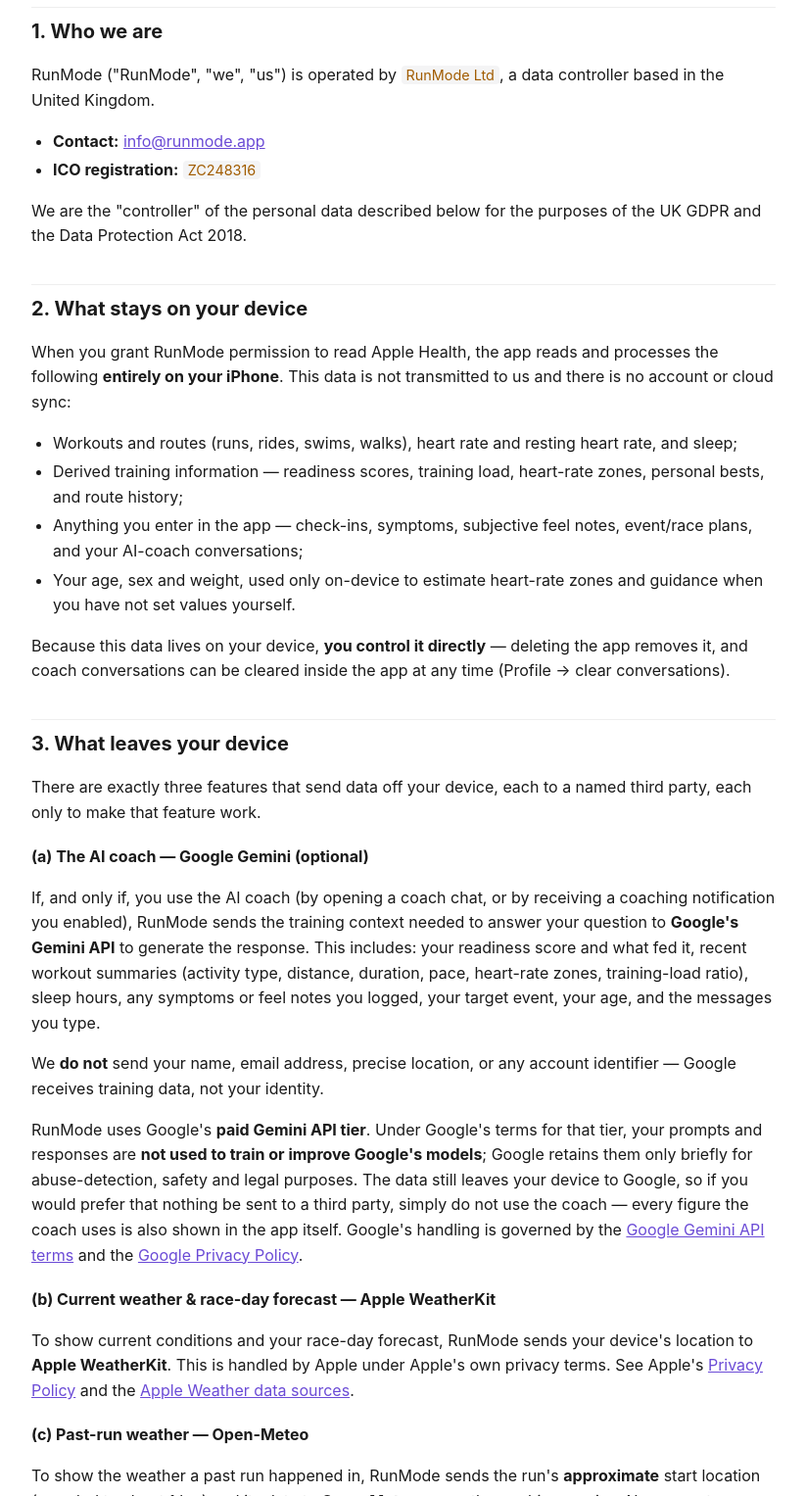
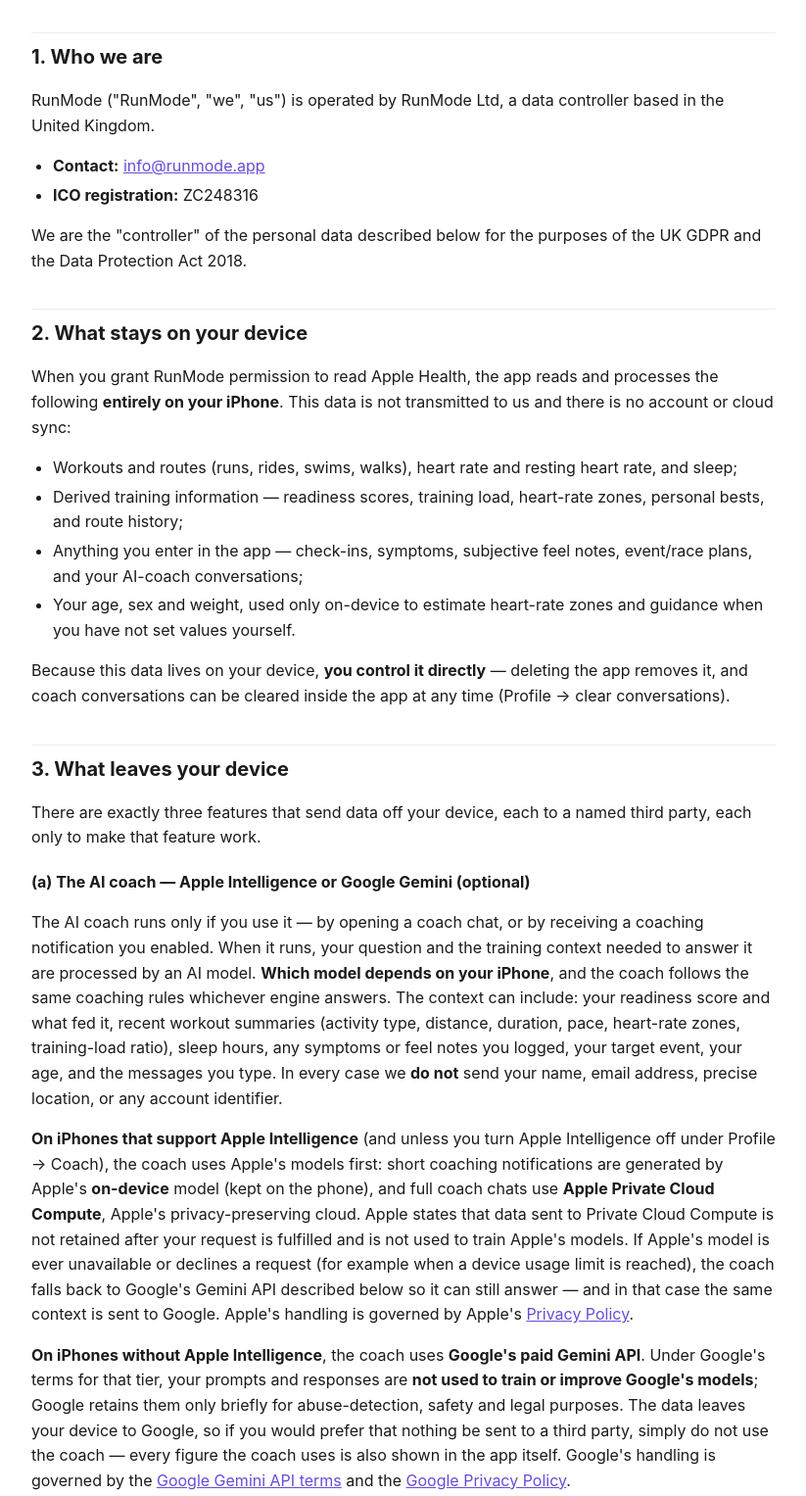
Before and after one commit to ahs786-web/runmode-site, a plain HTML site: page privacy/index.html in a window 1280 px wide. Shown: the part 441-1968 px from the top of the page at 98% size, without its empty margins (228-1051 px from the left). Drawn offline with Linux system fonts and the light colour scheme.

Commit message:
Update privacy policy: Apple Intelligence coach architecture

```diff
--- a/privacy/index.html
+++ b/privacy/index.html
@@ -31,19 +31,19 @@
 <body>
 
 <h1>RunMode — Privacy Policy</h1>
-<p class="updated">Last updated: <span class="placeholder">15 September 2026</span></p>
+<p class="updated">Last updated: 21 September 2026</p>
 
 <p class="lead">RunMode is a running and endurance-training app for iPhone. It is built around a simple principle: your training and health data stays on your device. This policy explains the few things that leave your device, who receives them, and why — in plain English.</p>
 
 <div class="box">
-<strong>The short version.</strong> Almost everything RunMode does happens on your iPhone. Your Apple Health data, workouts, routes, personal bests, notes and coach conversations are stored and processed on the device and are never sent to us — in fact, there is no RunMode server and we never see your data. Three optional features send a limited amount of data to third parties: the AI coach (to Google), and weather (to Apple and to Open-Meteo). We do not track you, run no analytics, show no ads, and never sell your data.
+<strong>The short version.</strong> Almost everything RunMode does happens on your iPhone. Your Apple Health data, workouts, routes, personal bests, notes and coach conversations are stored and processed on the device and are never sent to us — in fact, there is no RunMode server and we never see your data. A few optional features send a limited amount of data off your device: the AI coach (to Apple's private models on iPhones that support Apple Intelligence, otherwise to Google) and weather (to Apple and to Open-Meteo). We do not track you, run no analytics, show no ads, and never sell your data.
 </div>
 
 <h2>1. Who we are</h2>
-<p>RunMode ("RunMode", "we", "us") is operated by <span class="placeholder">RunMode Ltd</span>, a data controller based in the United Kingdom.</p>
+<p>RunMode ("RunMode", "we", "us") is operated by RunMode Ltd, a data controller based in the United Kingdom.</p>
 <ul>
   <li><strong>Contact:</strong> <a href="mailto:info@runmode.app">info@runmode.app</a></li>
-  <li><strong>ICO registration:</strong> <span class="placeholder">ZC248316</span></li>
+  <li><strong>ICO registration:</strong> ZC248316</li>
 </ul>
 <p>We are the "controller" of the personal data described below for the purposes of the UK GDPR and the Data Protection Act 2018.</p>
 
@@ -60,10 +60,10 @@
 <h2>3. What leaves your device</h2>
 <p>There are exactly three features that send data off your device, each to a named third party, each only to make that feature work.</p>
 
-<h3>(a) The AI coach — Google Gemini (optional)</h3>
-<p>If, and only if, you use the AI coach (by opening a coach chat, or by receiving a coaching notification you enabled), RunMode sends the training context needed to answer your question to <strong>Google's Gemini API</strong> to generate the response. This includes: your readiness score and what fed it, recent workout summaries (activity type, distance, duration, pace, heart-rate zones, training-load ratio), sleep hours, any symptoms or feel notes you logged, your target event, your age, and the messages you type.</p>
-<p>We <strong>do not</strong> send your name, email address, precise location, or any account identifier — Google receives training data, not your identity.</p>
-<p>RunMode uses Google's <strong>paid Gemini API tier</strong>. Under Google's terms for that tier, your prompts and responses are <strong>not used to train or improve Google's models</strong>; Google retains them only briefly for abuse-detection, safety and legal purposes. The data still leaves your device to Google, so if you would prefer that nothing be sent to a third party, simply do not use the coach — every figure the coach uses is also shown in the app itself. Google's handling is governed by the <a href="https://ai.google.dev/gemini-api/terms" rel="noopener">Google Gemini API terms</a> and the <a href="https://policies.google.com/privacy" rel="noopener">Google Privacy Policy</a>.</p>
+<h3>(a) The AI coach — Apple Intelligence or Google Gemini (optional)</h3>
+<p>The AI coach runs only if you use it — by opening a coach chat, or by receiving a coaching notification you enabled. When it runs, your question and the training context needed to answer it are processed by an AI model. <strong>Which model depends on your iPhone</strong>, and the coach follows the same coaching rules whichever engine answers. The context can include: your readiness score and what fed it, recent workout summaries (activity type, distance, duration, pace, heart-rate zones, training-load ratio), sleep hours, any symptoms or feel notes you logged, your target event, your age, and the messages you type. In every case we <strong>do not</strong> send your name, email address, precise location, or any account identifier.</p>
+<p><strong>On iPhones that support Apple Intelligence</strong> (and unless you turn Apple Intelligence off under Profile → Coach), the coach uses Apple's models first: short coaching notifications are generated by Apple's <strong>on-device</strong> model (kept on the phone), and full coach chats use <strong>Apple Private Cloud Compute</strong>, Apple's privacy-preserving cloud. Apple states that data sent to Private Cloud Compute is not retained after your request is fulfilled and is not used to train Apple's models. If Apple's model is ever unavailable or declines a request (for example when a device usage limit is reached), the coach falls back to Google's Gemini API described below so it can still answer — and in that case the same context is sent to Google. Apple's handling is governed by Apple's <a href="https://www.apple.com/legal/privacy/" rel="noopener">Privacy Policy</a>.</p>
+<p><strong>On iPhones without Apple Intelligence</strong>, the coach uses <strong>Google's paid Gemini API</strong>. Under Google's terms for that tier, your prompts and responses are <strong>not used to train or improve Google's models</strong>; Google retains them only briefly for abuse-detection, safety and legal purposes. The data leaves your device to Google, so if you would prefer that nothing be sent to a third party, simply do not use the coach — every figure the coach uses is also shown in the app itself. Google's handling is governed by the <a href="https://ai.google.dev/gemini-api/terms" rel="noopener">Google Gemini API terms</a> and the <a href="https://policies.google.com/privacy" rel="noopener">Google Privacy Policy</a>.</p>
 
 <h3>(b) Current weather &amp; race-day forecast — Apple WeatherKit</h3>
 <p>To show current conditions and your race-day forecast, RunMode sends your device's location to <strong>Apple WeatherKit</strong>. This is handled by Apple under Apple's own privacy terms. See Apple's <a href="https://www.apple.com/legal/privacy/" rel="noopener">Privacy Policy</a> and the <a href="https://weatherkit.apple.com/legal-attribution.html" rel="noopener">Apple Weather data sources</a>.</p>
@@ -76,7 +76,7 @@
 <table>
   <tr><th>Activity</th><th>Lawful basis (Art. 6)</th><th>Special-category condition (Art. 9)</th></tr>
   <tr><td>On-device processing of your Health data</td><td>Consent — you grant Apple Health access and choose to use the app</td><td>Explicit consent</td></tr>
-  <tr><td>Sending coaching data to Google Gemini</td><td>Consent — the coach is optional; you choose to use it</td><td>Explicit consent</td></tr>
+  <tr><td>Processing coaching data (Apple Intelligence, or Google Gemini)</td><td>Consent — the coach is optional; you choose to use it</td><td>Explicit consent</td></tr>
   <tr><td>Sending location for weather</td><td>Consent — you grant location access for the weather features</td><td>Not applicable (location is not special-category data)</td></tr>
 </table>
 <p>You can withdraw consent at any time by turning off the relevant feature, revoking permissions in iOS Settings, or deleting the app. Withdrawing consent does not affect processing that already happened.</p>
```
